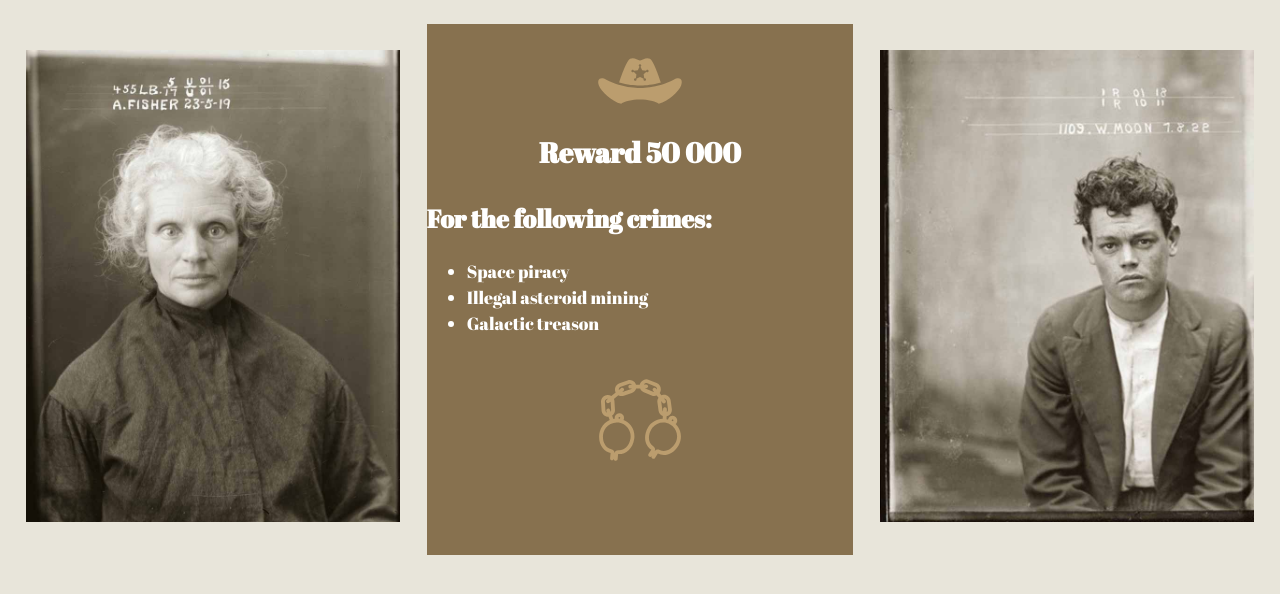
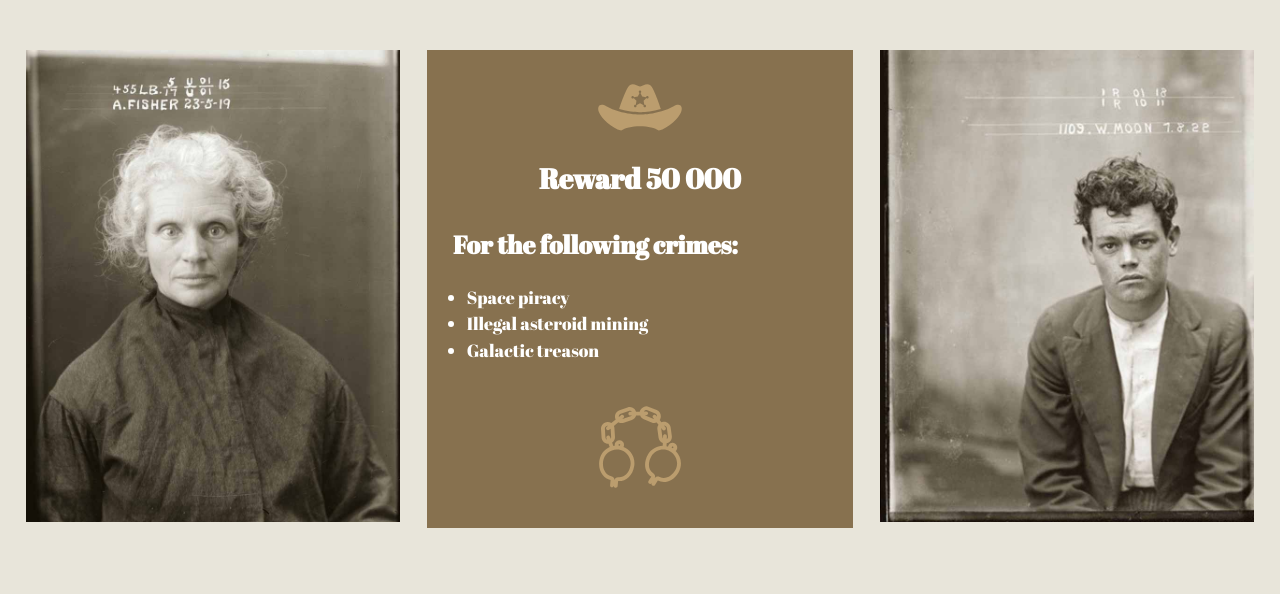
Before and after one commit to isabelle6/dsn1676-assignment-1, a plain HTML site: page index.html in a window 1280 px wide. Shown: the part 82-676 px from the top of the page. Drawn offline with Linux system fonts and the light colour scheme.

Commit message:
Fixed spacing with images and text in middle box

```diff
--- a/index.html
+++ b/index.html
@@ -11,20 +11,20 @@
 </head>
 <body>
 
-<div class="island">
+<div class="island push">
 <header class="masthead">
     <h1 class="title push-0 gutter"><img class="logo" src="images/star.svg" alt="Star Badge">Wanted!<img class="logo" src="images/star.svg" alt="Star Badge"></h1>
 </header>
 </div>
 
 <div class="grid">
-    <div class="island unit unit-xs-1 unit-s-1 unit-m-1 unit-l-1-3">
+    <div class="gutter pad-bottom unit unit-xs-1 unit-s-1 unit-m-1 unit-l-1-3">
         <img class="images border" src="images/outlaw-woman.jpg" alt="Outlaw Woman">
     </div>
-    <div class="box-bg unit unit-xs-1 unit-s-1 unit-m-1 unit-l-1-3">
+    <div class="push box-bg unit unit-xs-1 unit-s-1 unit-m-1 unit-l-1-3">
         <img class="pad-top pad-bottom-half icons" src="images/hat.svg" alt="Cowboy Hat">
         <h2 class="text-align">Reward 50 000</h2>
-        <h3>For the following crimes:</h3>
+        <h3 class="gutter">For the following crimes:</h3>
         <ul>
             <li>Space piracy</li>
             <li>Illegal asteroid mining</li>
@@ -32,7 +32,7 @@
         </ul>
         <img class="pad-top-half pad-bottom icons" src="images/handcuffs.svg" alt="Handcuffs">
     </div>
-    <div class="island unit unit-xs-1 unit-s-1 unit-m-1 unit-l-1-3">
+    <div class="gutter pad-bottom unit unit-xs-1 unit-s-1 unit-m-1 unit-l-1-3">
         <img class="images border" src="images/outlaw-man.jpg" alt="Outlaw Man">
     </div>
 </div>
```
